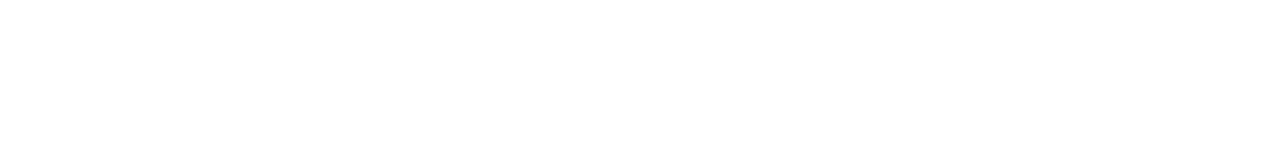
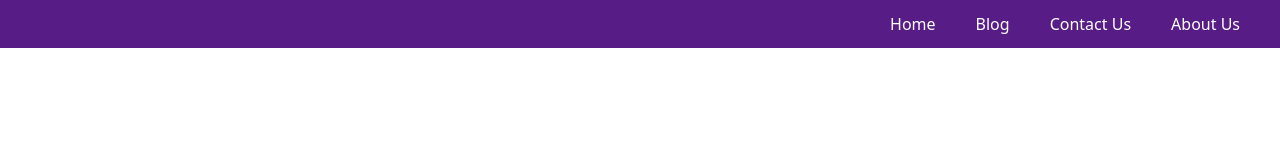
Before and after one commit to TBS96/TailwindCSS-Tutorial, a website built with Vite: page 3-SimpleNavigationBar/index.html in a window 1280 px wide. Built offline with nearby package versions, Linux system fonts and the light colour scheme.

Commit message:
create simple nav bar using tailwind's classes: flex bg-purple-900 text-white space-x-10 py-3 justify-end px-10
Signed-off-by: TBS96 <9tbs6@proton.me>

```diff
--- a/3-SimpleNavigationBar/index.html
+++ b/3-SimpleNavigationBar/index.html
@@ -8,5 +8,14 @@
 </head>
 <body>
 
+    <nav>
+        <ul class="flex bg-purple-900 text-white space-x-10 py-3 justify-end px-10">
+            <li>Home</li>
+            <li>Blog</li>
+            <li>Contact Us</li>
+            <li>About Us</li>
+        </ul>
+    </nav>
+
 </body>
 </html>
```
